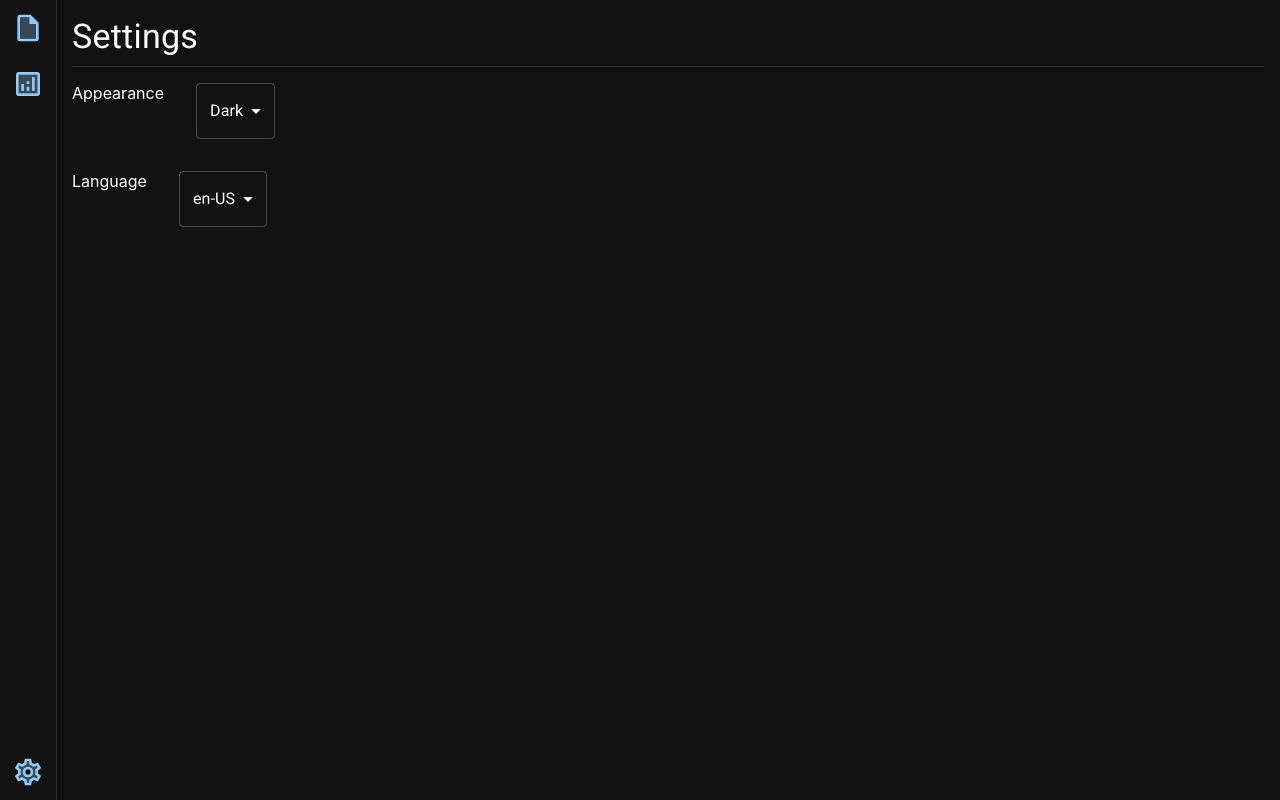
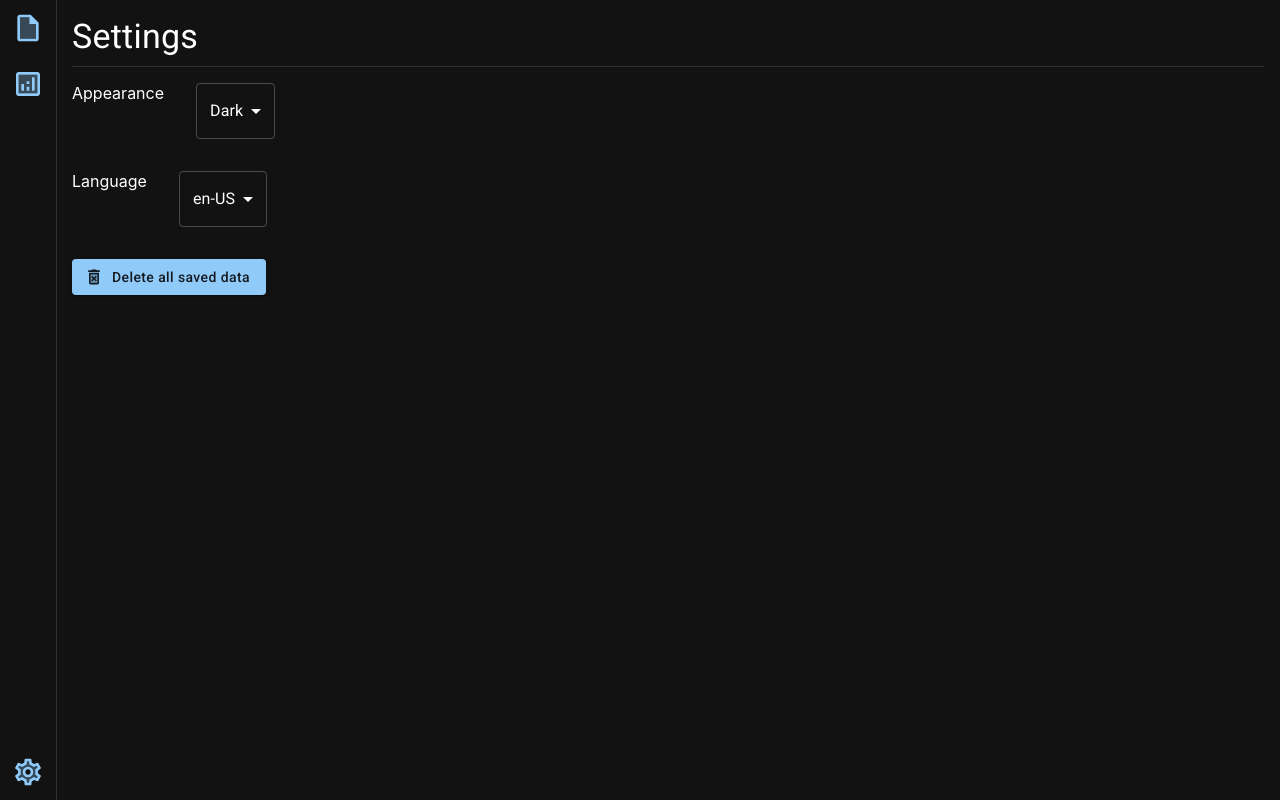
Before and after one commit to SeraphyBR/fca-gtools, a React (Create React App) app: page /settings in a window 1280 px wide. Built offline with nearby package versions, Linux system fonts and the light colour scheme.

Commit message:
Atualizado para o novo React 18, alterado versão do react-redux para v8 beta, para funcionar com o react 18, adicionado notistack para uso de snackbar (conforme recomendado no material ui), ajustes e limpezas de cõdigo

```diff
--- a/src/index.tsx
+++ b/src/index.tsx
@@ -1,6 +1,6 @@
 import React from "react"
-import ReactDOM from "react-dom"
-import App from "./App"
+import { createRoot } from "react-dom/client"
+import AppRouter from "./AppRouter"
 import reportWebVitals from "./reportWebVitals"
 import { BrowserRouter } from "react-router-dom"
 import { Provider } from "react-redux"
@@ -15,17 +15,19 @@ import "@fontsource/roboto/400.css"
 import "@fontsource/roboto/500.css"
 import "@fontsource/roboto/700.css"
 
-ReactDOM.render(
+const container = document.getElementById("root")
+const root = createRoot(container as HTMLElement)
+
+root.render(
   <React.StrictMode>
     <Provider store={store}>
       <PersistGate loading={null} persistor={persistor}>
         <BrowserRouter>
-          <App />
+          <AppRouter />
         </BrowserRouter>
       </PersistGate>
     </Provider>
-  </React.StrictMode>,
-  document.getElementById("root")
+  </React.StrictMode>
 )
 
 // If you want to start measuring performance in your app, pass a function
--- a/src/pages/data/Data.tsx
+++ b/src/pages/data/Data.tsx
@@ -1,5 +1,5 @@
 import { Divider, Typography } from "@mui/material"
-import React from "react"
+import React, { useEffect } from "react"
 import { useTranslation } from "react-i18next"
 import { useSelector } from "react-redux"
 import { useNavigate } from "react-router-dom"
@@ -12,9 +12,11 @@ const Data: React.FC = () => {
 
   const project = useSelector(getWorkingProject)
 
-  if (project === undefined) {
-    navigate("/files")
-  }
+  useEffect(() => {
+    if (project === undefined) {
+      navigate("/files")
+    }
+  }, [project, navigate])
 
   return (
     <BasePage>
--- a/src/pages/files/card/FileCard.tsx
+++ b/src/pages/files/card/FileCard.tsx
@@ -1,4 +1,4 @@
-import { Accordion, AccordionSummary, Card, CardContent, Typography } from "@mui/material"
+import { Card, CardContent } from "@mui/material"
 import React from "react"
 import { Project } from "../../../models/project"
 
--- a/src/pages/home/Home.tsx
+++ b/src/pages/home/Home.tsx
@@ -1,29 +1,12 @@
-import { Button } from "@mui/material"
 import React, { useState } from "react"
 import BasePage from "../../components/basepage/BasePage"
-import { getTeste } from "../../services/backend"
 import * as S from "./Home.style"
 
 const Home: React.FC = () => {
-  const [exibirTest, setExibirTest] = useState(false)
-  const [textoApi, setTextoApi] = useState("")
-
-  const handleOnClick = () => {
-    setExibirTest((v) => !v)
-    getTeste().then((value) => setTextoApi(value))
-  }
-
   return (
     <BasePage>
       <S.HomeWrapper>
         <p>teste</p>
-        {exibirTest && (
-          <p>
-            Edit <code>src/App.tsx</code> and save to reload.
-            <br />
-          </p>
-        )}
-        <Button onClick={handleOnClick}>teste tauri</Button>
       </S.HomeWrapper>
     </BasePage>
   )
--- a/src/pages/settings/Settings.tsx
+++ b/src/pages/settings/Settings.tsx
@@ -1,4 +1,5 @@
-import { Divider, FormControl, MenuItem, Select, Stack, Typography } from "@mui/material"
+import { DeleteForeverTwoTone } from "@mui/icons-material"
+import { Button, Divider, FormControl, MenuItem, Select, Stack, Typography } from "@mui/material"
 import React from "react"
 import { useTranslation } from "react-i18next"
 import { useSelector } from "react-redux"
@@ -44,6 +45,14 @@ const Settings: React.FC = () => {
             </Select>
           </Stack>
         </FormControl>
+
+        <Button
+          variant="contained"
+          startIcon={<DeleteForeverTwoTone />}
+          sx={{ width: "fit-content", textTransform: "none" }}
+        >
+          {t("buttons.deleteAll")}
+        </Button>
       </Stack>
     </BasePage>
   )
--- a/src/translations/en-US.json
+++ b/src/translations/en-US.json
@@ -11,6 +11,9 @@
           }
         },
         "language": "Language"
+      },
+      "buttons": {
+        "deleteAll": "Delete all saved data"
       }
     },
     "files": {
--- a/src/translations/pt-BR.json
+++ b/src/translations/pt-BR.json
@@ -11,6 +11,9 @@
           }
         },
         "language": "Linguagem"
+      },
+      "buttons": {
+        "deleteAll": "Apagar todos os dados salvos"
       }
     },
     "files": {
```
Also changed, not shown: package.json (+6 -5 lines), src/AppRouter.tsx (renamed from src/App.tsx, +5 -2 lines), 1 other file (tests, documents, lock files or other folders).
